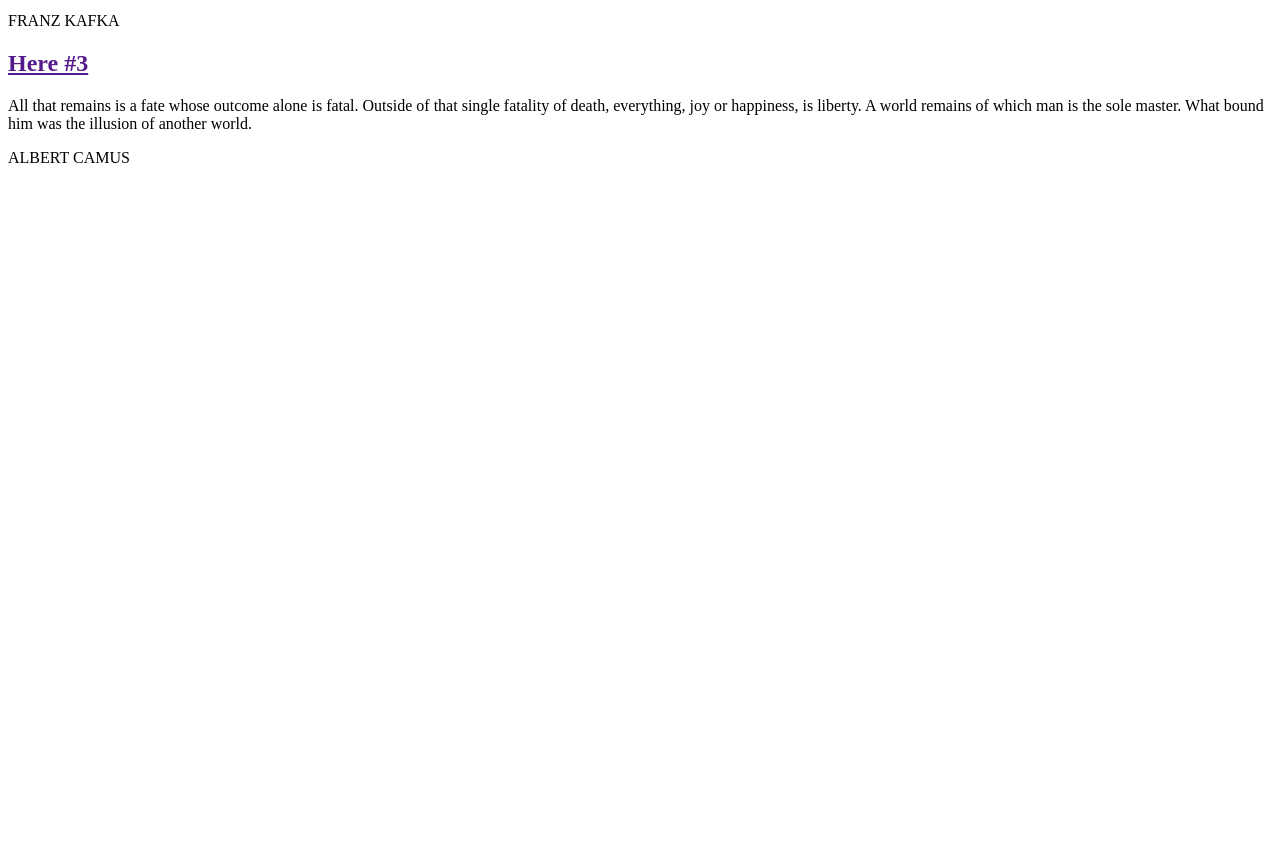
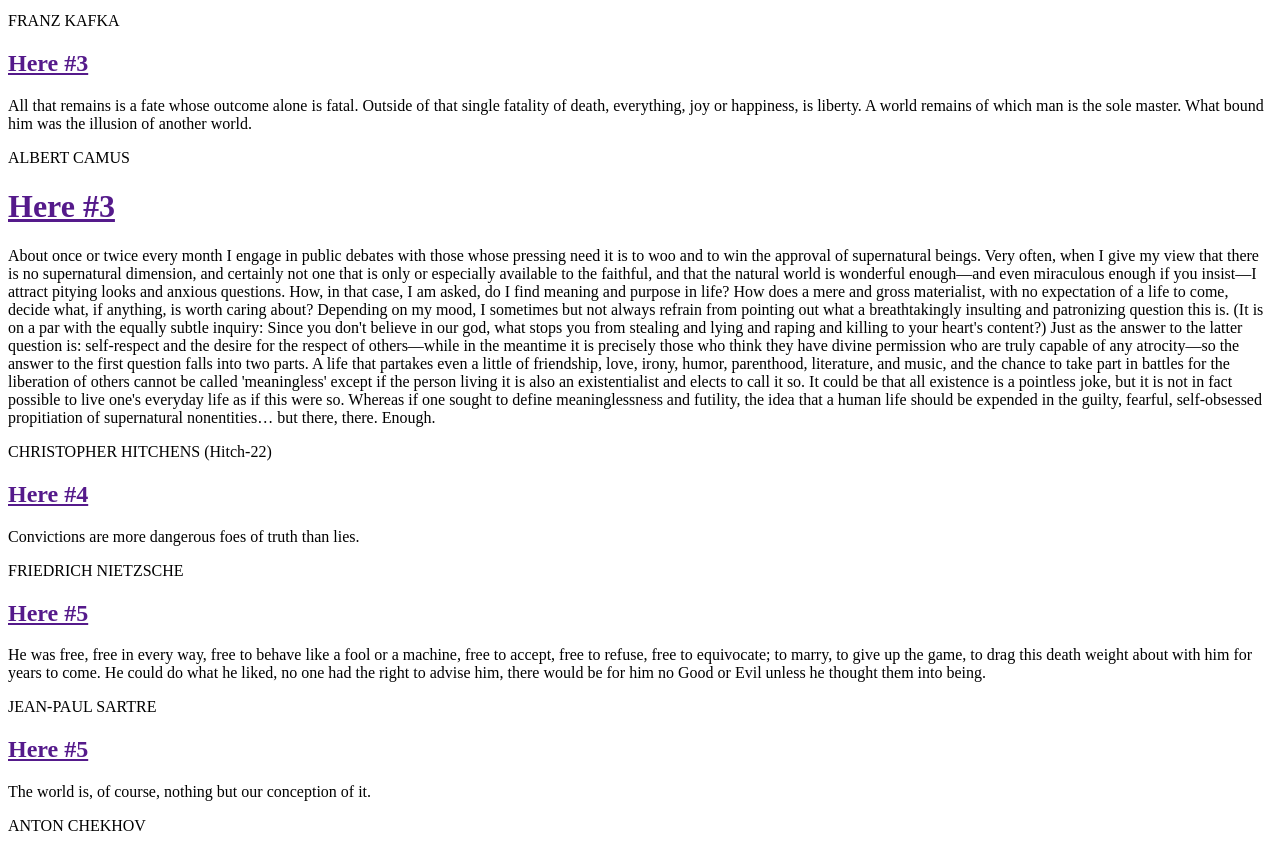
Before and after one commit to mpgold/my-first-blog1, a Django app: page / in a window 1280 px wide. Shown: the part 254-1105 px from the top of the page. Before the commit the page ends 417 px from the top, so only its background shows below. Run offline with Django 3.2, Linux system fonts and the light colour scheme.

Commit message:
Added more existentialist quotes

```diff
--- a/blog/templates/blog/post_list.html
+++ b/blog/templates/blog/post_list.html
@@ -23,5 +23,31 @@
       <h2><a href="">Here #3</a></h2>
       <p>All that remains is a fate whose outcome alone is fatal. Outside of that single fatality of death, everything, joy or happiness, is liberty. A world remains of which man is the sole master. What bound him was the illusion of another world.</p>
       <p>ALBERT CAMUS</p>
+
+      <div>
+        <h1><a href="">Here #3</a></h1>
+        <p>About once or twice every month I engage in public debates with those whose pressing need it is to woo and to win the approval of supernatural beings. Very often, when I give my view that there is no supernatural dimension, and certainly not one that is only or especially available to the faithful, and that the natural world is wonderful enough—and even miraculous enough if you insist—I attract pitying looks and anxious questions. How, in that case, I am asked, do I find meaning and purpose in life? How does a mere and gross materialist, with no expectation of a life to come, decide what, if anything, is worth caring about?
+
+Depending on my mood, I sometimes but not always refrain from pointing out what a breathtakingly insulting and patronizing question this is. (It is on a par with the equally subtle inquiry: Since you don't believe in our god, what stops you from stealing and lying and raping and killing to your heart's content?) Just as the answer to the latter question is: self-respect and the desire for the respect of others—while in the meantime it is precisely those who think they have divine permission who are truly capable of any atrocity—so the answer to the first question falls into two parts. A life that partakes even a little of friendship, love, irony, humor, parenthood, literature, and music, and the chance to take part in battles for the liberation of others cannot be called 'meaningless' except if the person living it is also an existentialist and elects to call it so. It could be that all existence is a pointless joke, but it is not in fact possible to live one's everyday life as if this were so. Whereas if one sought to define meaninglessness and futility, the idea that a human life should be expended in the guilty, fearful, self-obsessed propitiation of supernatural nonentities… but there, there. Enough.</p>
+        <p>CHRISTOPHER HITCHENS (Hitch-22)</p>
+      </div>
+
+      <div>
+        <h2><a href="">Here #4</a></h2>
+        <p>Convictions are more dangerous foes of truth than lies.</p>
+        <p>FRIEDRICH NIETZSCHE</p>
+      </div>
+
+      <div>
+        <h2><a href="">Here #5</a></h2>
+        <p>He was free, free in every way, free to behave like a fool or a machine, free to accept, free to refuse, free to equivocate; to marry, to give up the game, to drag this death weight about with him for years to come. He could do what he liked, no one had the right to advise him, there would be for him no Good or Evil unless he thought them into being.</p>
+        <p>JEAN-PAUL SARTRE</p>
+      </div>
+
+      <div>
+        <h2><a href="">Here #5</a></h2>
+        <p>The world is, of course, nothing but our conception of it.</p>
+        <p>ANTON CHEKHOV</p>
+      </div>
   </body>
 </html>
```
